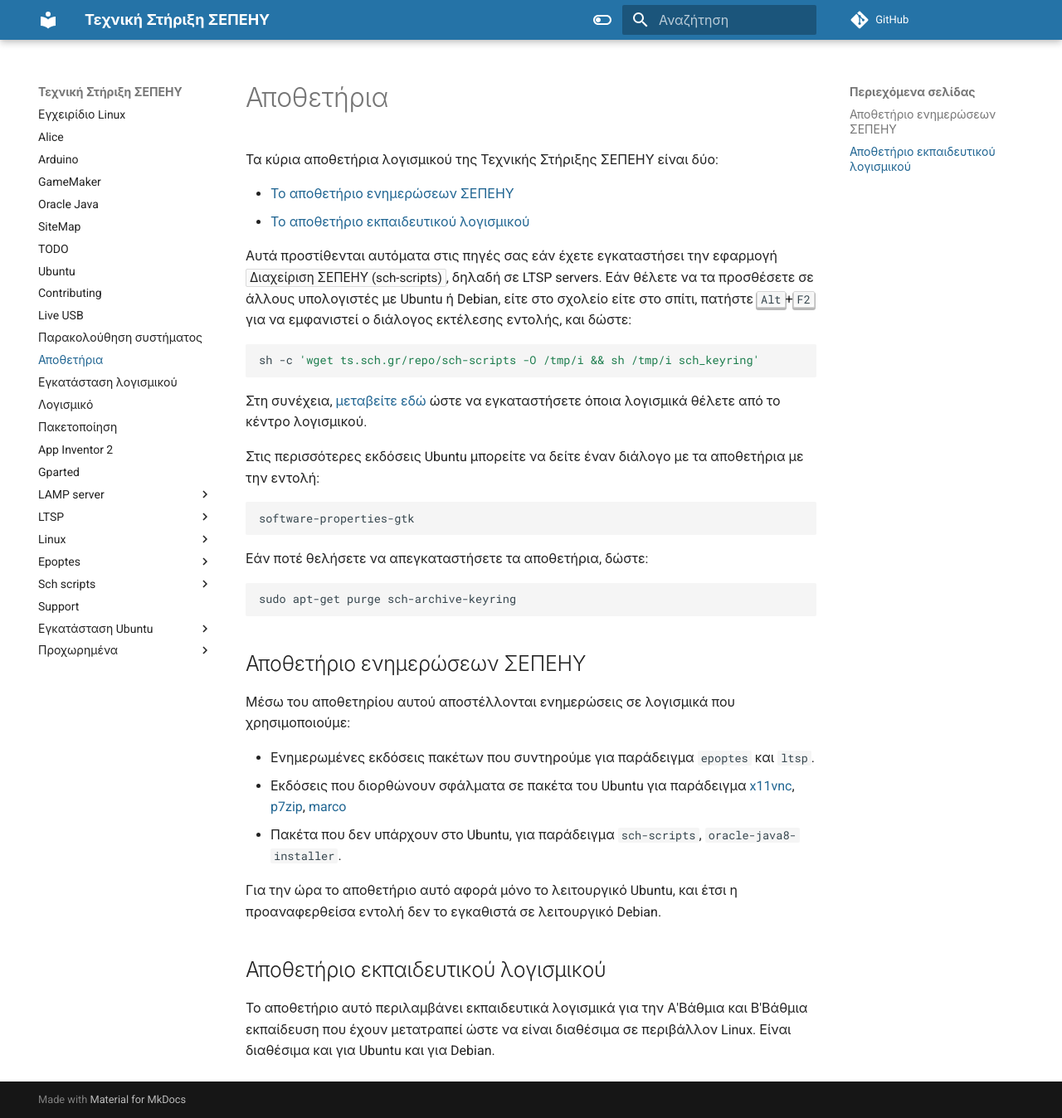
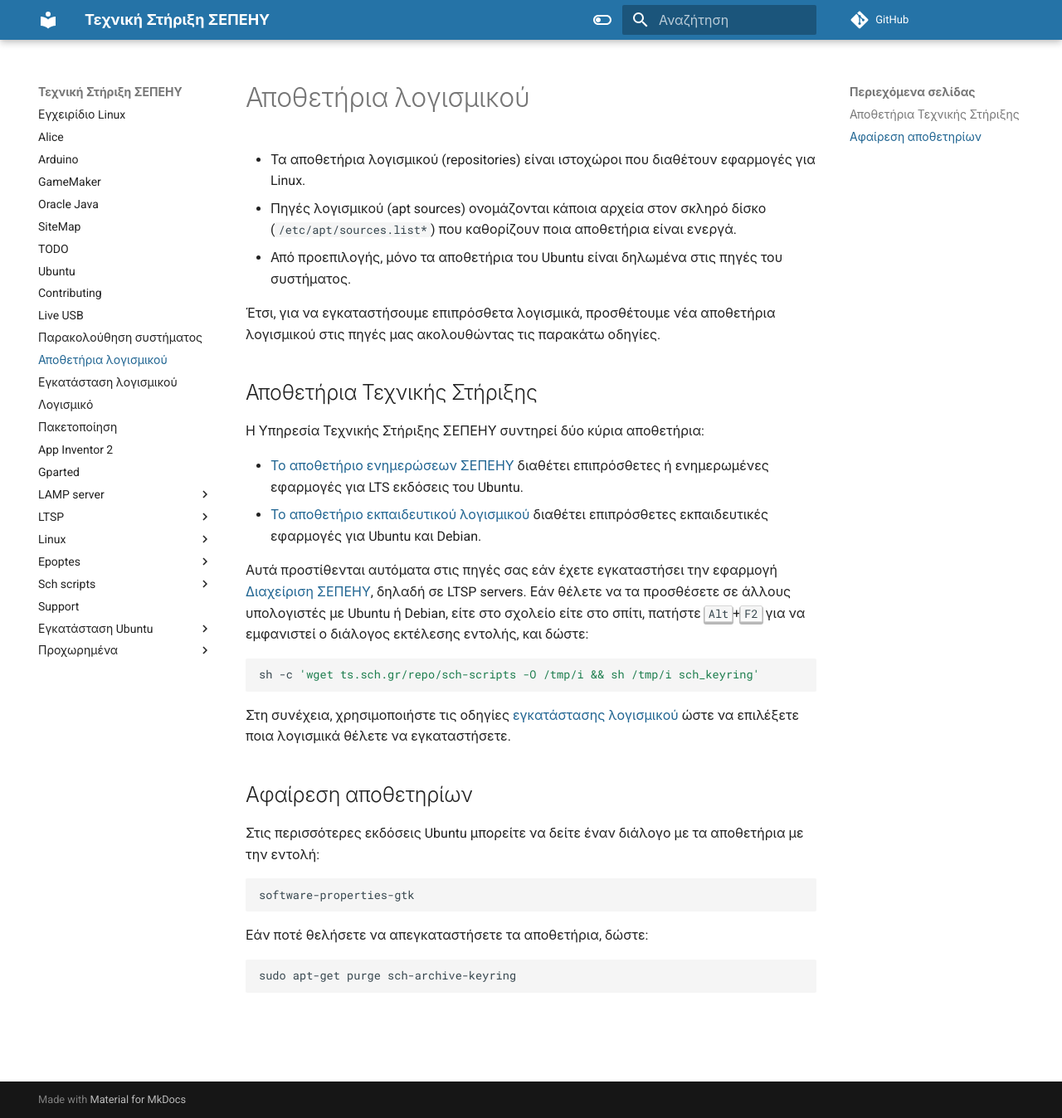
Before and after one commit to siahos/el.ltsp.org, an MkDocs documentation site: the page built from docs/Αποθετήρια.md, in a window 1280 px wide and 1348 px high. Shown: the whole window at 83% size. Built offline with MkDocs 1.6.1 and Material for MkDocs 9.7.7, drawn with Linux system fonts in a browser that asks for light colours; comment, search, counter and statistics services are not loaded.

Commit message:
Update Αποθετήρια.md

````diff
--- a/docs/Αποθετήρια.md
+++ b/docs/Αποθετήρια.md
@@ -1,22 +1,38 @@
-Τα κύρια αποθετήρια λογισμικού της Τεχνικής Στήριξης ΣΕΠΕΗΥ είναι δύο:
+# Αποθετήρια λογισμικού
 
-  - [Το αποθετήριο ενημερώσεων
-    ΣΕΠΕΗΥ](#αποθετήριο-ενημερώσεων-σεπεηυ)
-  - [Το αποθετήριο εκπαιδευτικού
-    λογισμικού](#αποθετήριο-εκπαιδευτικού-λογισμικού)
+- Τα αποθετήρια λογισμικού (repositories) είναι ιστοχώροι που διαθέτουν
+  εφαρμογές για Linux.
+- Πηγές λογισμικού (apt sources) ονομάζονται κάποια αρχεία στον σκληρό δίσκο
+  (`/etc/apt/sources.list*`) που καθορίζουν ποια αποθετήρια είναι ενεργά.
+- Από προεπιλογής, μόνο τα αποθετήρια του Ubuntu είναι δηλωμένα στις πηγές του
+  συστήματος.
 
-Αυτά προστίθενται αυτόματα στις πηγές σας εάν έχετε εγκαταστήσει την
-εφαρμογή ***Διαχείριση ΣΕΠΕΗΥ (sch-scripts)***, δηλαδή σε LTSP servers. Εάν θέλετε να τα προσθέσετε σε
-άλλους υπολογιστές με Ubuntu ή Debian, είτε στο σχολείο είτε στο
-σπίτι, πατήστε **`Alt`**+**`F2`** για να εμφανιστεί ο διάλογος εκτέλεσης εντολής,
-και δώστε:
+Έτσι, για να εγκαταστήσουμε επιπρόσθετα λογισμικά, προσθέτουμε νέα αποθετήρια
+λογισμικού στις πηγές μας ακολουθώντας τις παρακάτω οδηγίες.
+
+## Αποθετήρια Τεχνικής Στήριξης
+
+Η Υπηρεσία Τεχνικής Στήριξης ΣΕΠΕΗΥ συντηρεί δύο κύρια αποθετήρια:
+
+- [Το αποθετήριο ενημερώσεων
+  ΣΕΠΕΗΥ](https://launchpad.net/~ts.sch.gr/+archive/ubuntu/ppa) διαθέτει
+  επιπρόσθετες ή ενημερωμένες εφαρμογές για LTS εκδόσεις του Ubuntu.
+- [Το αποθετήριο εκπαιδευτικού λογισμικού](https://ts.sch.gr/repo) διαθέτει
+  επιπρόσθετες εκπαιδευτικές εφαρμογές για Ubuntu και Debian.
+
+Αυτά προστίθενται αυτόματα στις πηγές σας εάν έχετε εγκαταστήσει την εφαρμογή
+[Διαχείριση ΣΕΠΕΗΥ](sch-scripts/index.md), δηλαδή σε LTSP servers. Εάν θέλετε
+να τα προσθέσετε σε άλλους υπολογιστές με Ubuntu ή Debian, είτε στο σχολείο
+είτε στο σπίτι, πατήστε **`Alt`**+**`F2`** για να εμφανιστεί ο διάλογος
+εκτέλεσης εντολής, και δώστε:
 ```shell
 sh -c 'wget ts.sch.gr/repo/sch-scripts -O /tmp/i && sh /tmp/i sch_keyring'
 ```
+Στη συνέχεια, χρησιμοποιήστε τις οδηγίες [εγκατάστασης
+λογισμικού](Εγκατάσταση_λογισμικού.md#Εγκατάσταση_λογισμικού) ώστε να επιλέξετε
+ποια λογισμικά θέλετε να εγκαταστήσετε.
 
-Στη συνέχεια, [μεταβείτε
-εδώ](Εγκατάσταση_λογισμικού.md#Εγκατάσταση_λογισμικού)
-ώστε να εγκαταστήσετε όποια λογισμικά θέλετε από το κέντρο λογισμικού.
+## Αφαίρεση αποθετηρίων
 
 Στις περισσότερες εκδόσεις Ubuntu μπορείτε να δείτε έναν διάλογο με τα
 αποθετήρια με την εντολή:
@@ -27,26 +43,3 @@ software-properties-gtk
 ```shell
 sudo apt-get purge sch-archive-keyring
 ```
-
-## Αποθετήριο ενημερώσεων ΣΕΠΕΗΥ
-
-Μέσω του αποθετηρίου αυτού αποστέλλονται ενημερώσεις σε λογισμικά που
-χρησιμοποιούμε:
-
-  - Ενημερωμένες εκδόσεις πακέτων που συντηρούμε για παράδειγμα `epoptes`
-    και `ltsp`.
-  - Εκδόσεις που διορθώνουν σφάλματα σε πακέτα του Ubuntu για παράδειγμα
-    [x11vnc](https://bugs.launchpad.net/ubuntu/+source/x11vnc/+bug/1686084),
-    [p7zip](https://sourceforge.net/p/p7zip/discussion/383044/thread/3d213124/#ce41/dc63),
-    [marco](https://github.com/mate-desktop/marco/issues/548)
-  - Πακέτα που δεν υπάρχουν στο Ubuntu, για παράδειγμα `sch-scripts`,
-    `oracle-java8-installer`.
-
-Για την ώρα το αποθετήριο αυτό αφορά μόνο το λειτουργικό Ubuntu, και
-έτσι η προαναφερθείσα εντολή δεν το εγκαθιστά σε λειτουργικό Debian.
-
-## Αποθετήριο εκπαιδευτικού λογισμικού
-
-Το αποθετήριο αυτό περιλαμβάνει εκπαιδευτικά λογισμικά για την Α'Βάθμια
-και Β'Βάθμια εκπαίδευση που έχουν μετατραπεί ώστε να είναι διαθέσιμα σε
-περιβάλλον Linux. Είναι διαθέσιμα και για Ubuntu και για Debian.
````
